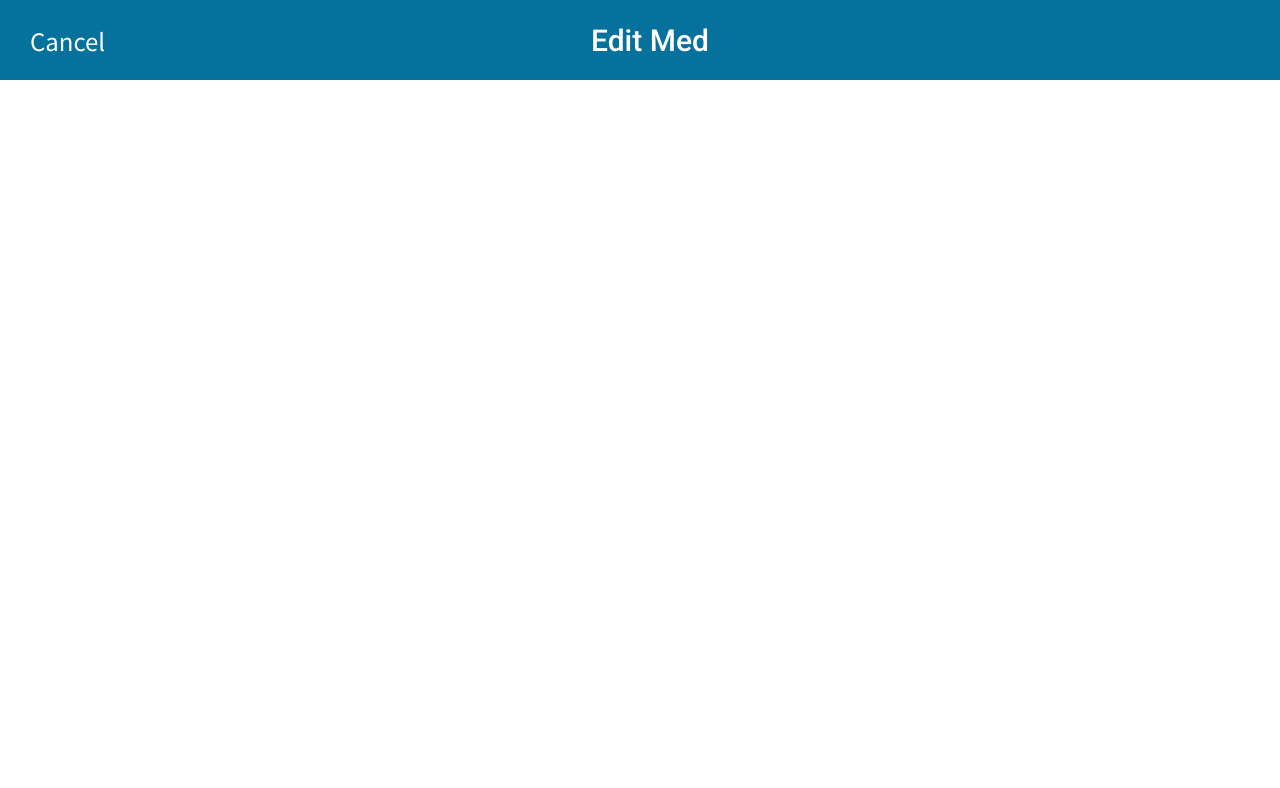
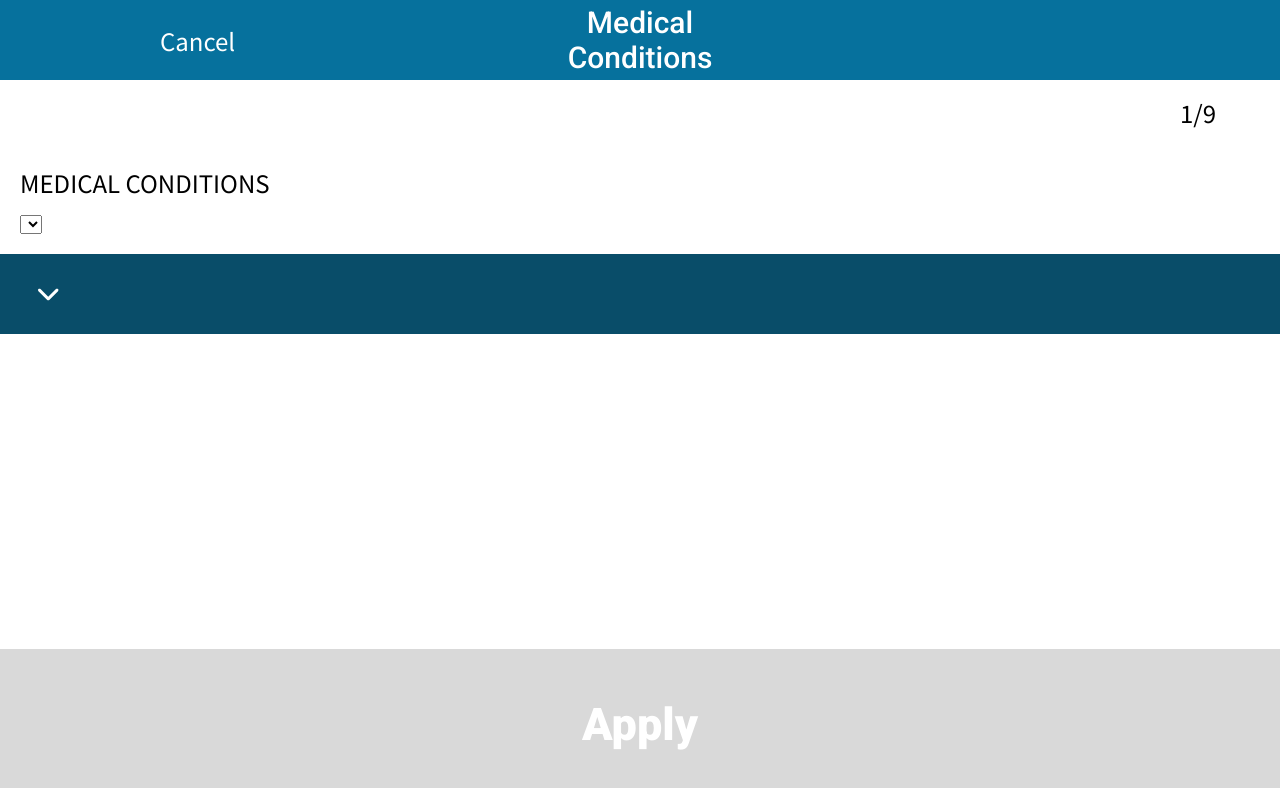
Before and after one commit to cindyparkk/medTrack, a React (Create React App) app in the folder medtrack/: page /add-med in a window 1280 px wide. Shown: the top 788 px of the page. Built offline with nearby package versions, Linux system fonts and the light colour scheme.

Commit message:
updated Buttons and Filter

```diff
--- a/medtrack/src/comps/BannerCancel/index.js
+++ b/medtrack/src/comps/BannerCancel/index.js
@@ -5,24 +5,27 @@ import styled from 'styled-components';
 
 const Banner = styled.div`
     min-width: 414px;
-    height: 80px;
+    min-height: 80px;
     display:flex;
     align-items: center;
     background-color: #06719D;
     color:white;
-    padding: 0px 30px 0px;
+    // padding: 10px 0px 10px;
     text-align: center;
     justify-content: space-around;
-
 `;
 
 const Text = styled.h3`
     color: #FFFFFF;
-    flex:1;
+    flex:10;
     text-align: center;
     // padding-right: 40px;
     // position:absolute;
     z-index: 1;
+    text-transform: capitalize;
+    word-wrap: break-word;
+    max-width: 200px;
+    // padding: 10px 0px;
 `;
 
 const Sidetext = styled.h6`
@@ -32,16 +35,15 @@ const Sidetext = styled.h6`
     cursor: pointer;
     max-width: 20px;
     z-index: 5;
+    margin-left: -20px;
 `;
 
 const BannerCancel = ({text}) => {
-    return <div>
-        <Banner>
+    return <Banner>
             <Sidetext>Cancel</Sidetext>
             <Text>{text}</Text>
             <div></div>
         </Banner>
-        </div>
 };
 
 BannerCancel.defaultProps = {
--- a/medtrack/src/comps/ButtonBig/index.js
+++ b/medtrack/src/comps/ButtonBig/index.js
@@ -1,19 +1,19 @@
-import React from 'react';
+import React, {useState, useEffect} from 'react';
 import styled from 'styled-components';
 
 const Container = styled.div`
-width:100%;
-margin:0;
+   min-width: 414px;
+    margin: 0;
 `;
 
 const Button = styled.button`
-display: inline-flex;
+    display: flex;
     align-items: center;
     justify-content: center;
 
-min-width:414px;
+    width: 100%;
     min-height: 151px;
-background-color:${props=>props.bgcolor ? props.bgcolor : "#094D69" };
+    background-color:${props=>props.dis ? "#094D69" : "#D9D9D9" };
 
     cursor:pointer;
     border: none;
@@ -23,9 +23,18 @@ const Text = styled.h1`
     color: #FFFFFF;
 `;
 
-const ButtonBig = ({text,bgcolor}) => {
+const ButtonBig = ({text, disable}) => {
+
+    const[disabled, setDisabled] = useState(false);
+
+    useEffect(()=>{
+        setDisabled(disable)
+    }, [disable]);
+
     return <Container>
-        <Button color={bgcolor}>
+        <Button dis={disabled} onClick={()=>{
+            setDisabled(!disabled);
+        }}>
             <Text>{text}</Text>
         </Button>
     </Container>
@@ -33,7 +42,7 @@ const ButtonBig = ({text,bgcolor}) => {
 
 ButtonBig.defaultProps = {
     text:"Apply",
-bgcolor: "none",
+    disable: false
 };
 
 export default ButtonBig;
--- a/medtrack/src/comps/Filter/index.js
+++ b/medtrack/src/comps/Filter/index.js
@@ -1,8 +1,12 @@
 import React, {useState, useEffect} from 'react';
 import styled, {css} from "styled-components";
 
+const Container = styled.div`
+    min-width: 414px;
+`;
+
 const FilterBox = styled.div`
-    max-width: 414px;
+    min-width: 414px;
     height: 80px;
     box-sizing:border-box;
     display:flex;
@@ -21,7 +25,7 @@ const FilterBox = styled.div`
 `;
 
 const Dropdown = styled.div`
-    max-width: 414px;
+    // max-width: 414px;
     height: auto;
     box-sizing:border-box;
     background-color: #FFFF;
@@ -43,10 +47,11 @@ const RotateImg = styled.img`
     height: auto;
 `;
 const Option = styled.div`
-    max-width: 414px;
+    // max-width: 414px;
     height: 70px;
     border: 1px solid #D9D9D9;
     align-items:center;
+    text-align: left;
     display: flex;
     padding: 0px 30px 0px 75px;
     background-color: ${props=>props.selected ? "#A5BFCA" : "none"};
@@ -56,10 +61,11 @@ const Option = styled.div`
     ${props=>props.reMove === true && css`
         display: none;
     `}
+    margin-top: -1px;
 `;
 
 const CheckMark = styled.img`
-    display:${props=>props.selected ? "inline-block" : "none"};
+    display:${props=>props.selected ? "inline-flex" : "none"};
     width: 30px;
     height: auto;
 `;
@@ -80,19 +86,21 @@ const Title = styled.div`
     `}
 `;
 
+const Icon = styled.img``;
+
 const TimeFilter = ({text1, text2, text3, text4, reMove, changeIcon1, changeIcon2}) => {
 
     const [expanded, setExpanded] = useState(false);
     const[selected, setSelected] = useState();
 
-    return <div>
+    return <Container>
         <FilterBox onClick={()=>{setExpanded(!expanded);}}>
             <Title changeIcon1={changeIcon1}>
-                <img src="/time.svg" alt="Time"/>
+                <Icon src="/time.svg" alt="Time"/>
                 <h5>Time</h5>
             </Title>
             <Title changeIcon2={changeIcon2}>
-                <img src="/symptom.png" alt="MedCond"/>
+                <Icon src="/symptom.png" alt="MedCond"/>
                 <h5>Medical Conditions</h5>
             </Title>
             <RotateImg expanded={expanded} src="/down-white.svg" />
@@ -163,7 +171,7 @@ const TimeFilter = ({text1, text2, text3, text4, reMove, changeIcon1, changeIcon
             </Option>
 
         </Dropdown>
-    </div>
+    </Container>
 }
 
 TimeFilter.defaultProps = {
--- a/medtrack/src/index.scss
+++ b/medtrack/src/index.scss
@@ -1,13 +1,21 @@
-// body {
-//   margin: 0;
-//   font-family: -apple-system, BlinkMacSystemFont, 'Segoe UI', 'Roboto', 'Oxygen',
-//     'Ubuntu', 'Cantarell', 'Fira Sans', 'Droid Sans', 'Helvetica Neue',
-//     sans-serif;
-//   -webkit-font-smoothing: antialiased;
-//   -moz-osx-font-smoothing: grayscale;
-// }
+// --------- Add Medicaiton ----------
+.breadcrumb {
+  min-height: 33px;
+  width: 95%;
+  display: flex;
+  justify-content: flex-end;
+  align-items: center;
+  margin: 15px 0px;
+}
 
-// code {
-//   font-family: source-code-pro, Menlo, Monaco, Consolas, 'Courier New',
-//     monospace;
-// }
+.addMed_title {
+  text-transform: uppercase;
+  margin: 15px;
+  text-align: left;
+}
+
+.bigButton {
+  position: fixed;
+  bottom: 0;
+  width: 100%;
+}
--- a/medtrack/src/pages/add-med/index.js
+++ b/medtrack/src/pages/add-med/index.js
@@ -1,10 +1,22 @@
 import React, {useState, useEffect} from 'react';
 import BannerCancel from "comps/BannerCancel";
+import Filter from "comps/Filter";
+import Options from "comps/Options";
+import ButtonBig from "comps/ButtonBig";
 
 function AddMed() {
     return (
-      <div className="AddMed">
-          <BannerCancel />
+      <div className="addMed">
+          <BannerCancel text="medical conditions"/>
+          <div className="breadcrumb">
+            <h6>1/9</h6>
+          </div>
+          {/* <h6 className="addMed_title">medical conditions</h6> */}
+          <Options />
+          <Filter />
+          <div className="bigButton">
+            <ButtonBig />
+          </div>
       </div>
     );
   }
```
Also changed, not shown: 1 other file (tests, documents, lock files or other folders). Lines whose indentation alone changed are shown as unchanged.
